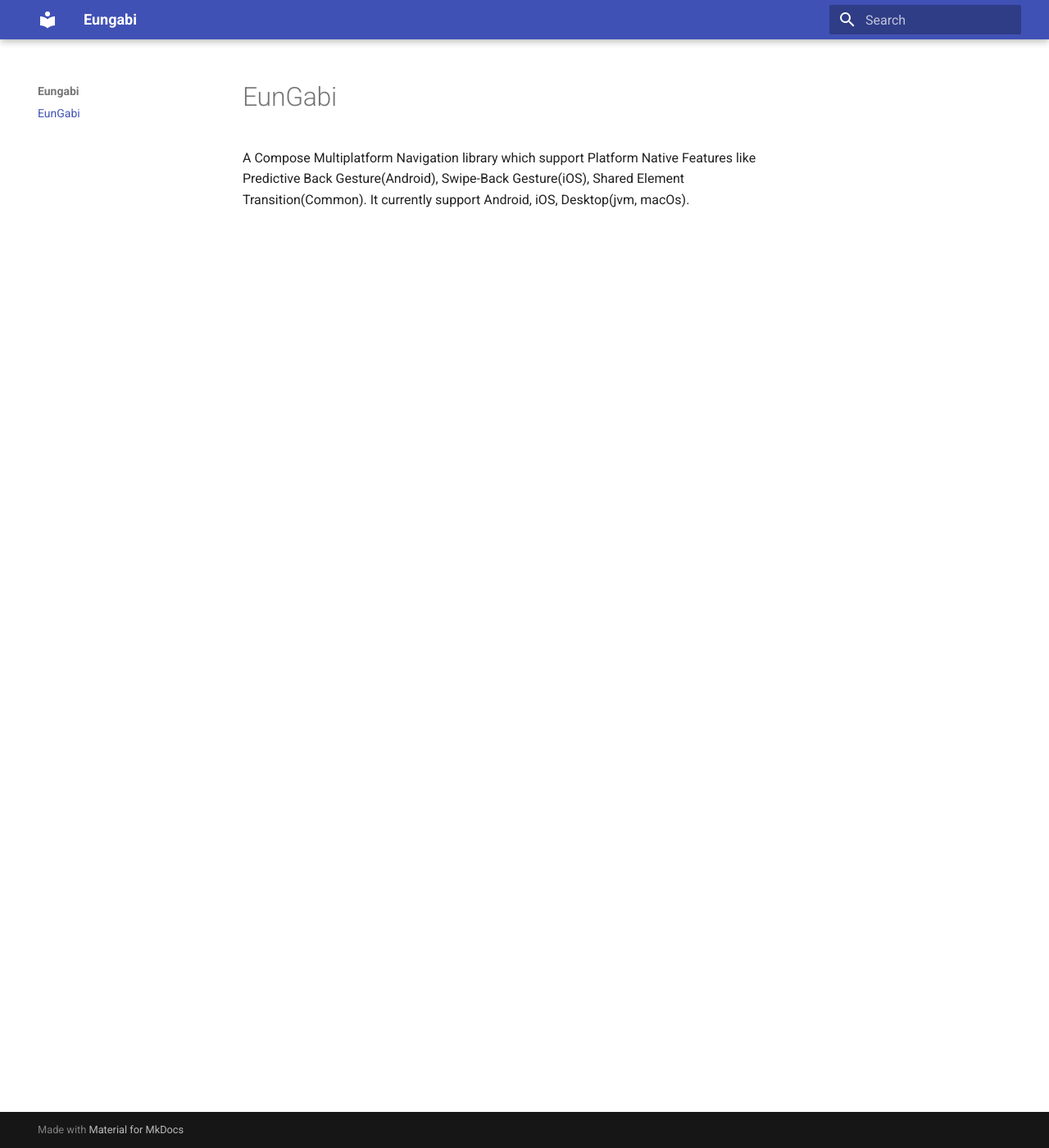
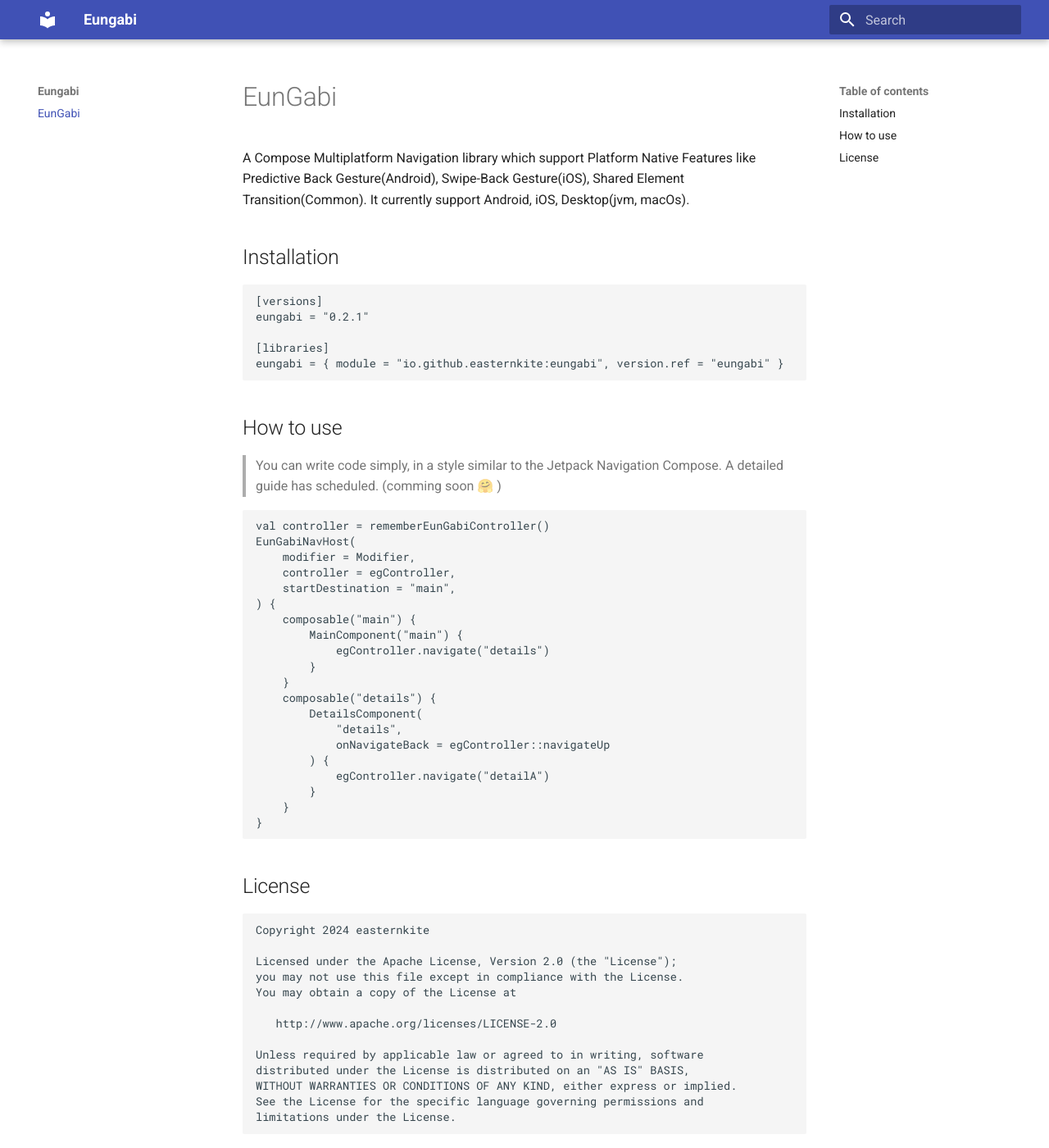
Before and after one commit to euuungb/eungabi, an MkDocs documentation site: the page built from docs/index.md, in a window 1280 px wide and 1400 px high. Shown: the whole window at 82% size. Built offline with MkDocs 1.6.1 and Material for MkDocs 9.7.7, drawn with Linux system fonts in a browser that asks for light colours.

Commit message:
update mkdocs index

````diff
--- a/docs/index.md
+++ b/docs/index.md
@@ -1,3 +1,54 @@
 # EunGabi
 A Compose Multiplatform Navigation library which support Platform Native Features like Predictive Back Gesture(Android), Swipe-Back Gesture(iOS), Shared Element Transition(Common).
 It currently support Android, iOS, Desktop(jvm, macOs).
+
+## Installation
+```toml
+[versions]
+eungabi = "0.2.1"
+
+[libraries]
+eungabi = { module = "io.github.easternkite:eungabi", version.ref = "eungabi" }
+```
+
+## How to use
+> You can write code simply, in a style similar to the Jetpack Navigation Compose. A detailed guide has scheduled. (comming soon 🤗 )
+```kotlin
+val controller = rememberEunGabiController()
+EunGabiNavHost(
+    modifier = Modifier,
+    controller = egController,
+    startDestination = "main",
+) {
+    composable("main") {
+        MainComponent("main") {
+            egController.navigate("details")
+        }
+    }
+    composable("details") {
+        DetailsComponent(
+            "details",
+            onNavigateBack = egController::navigateUp
+        ) {
+            egController.navigate("detailA")
+        }
+    }
+}
+```
+
+## License
+```
+Copyright 2024 easternkite
+
+Licensed under the Apache License, Version 2.0 (the "License");
+you may not use this file except in compliance with the License.
+You may obtain a copy of the License at
+
+   http://www.apache.org/licenses/LICENSE-2.0
+
+Unless required by applicable law or agreed to in writing, software
+distributed under the License is distributed on an "AS IS" BASIS,
+WITHOUT WARRANTIES OR CONDITIONS OF ANY KIND, either express or implied.
+See the License for the specific language governing permissions and
+limitations under the License.
+```
````
